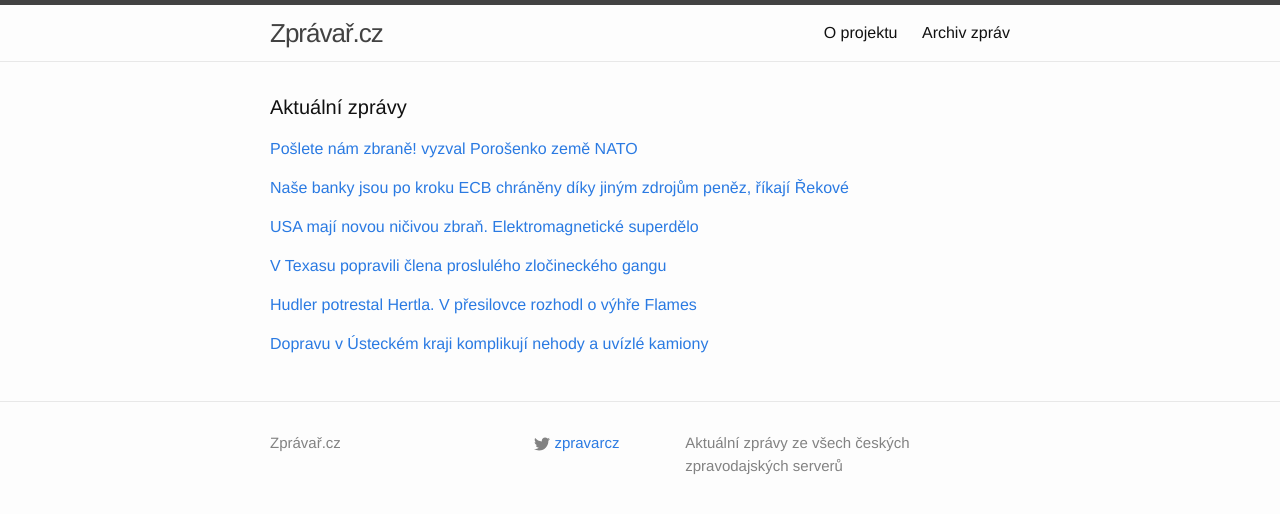
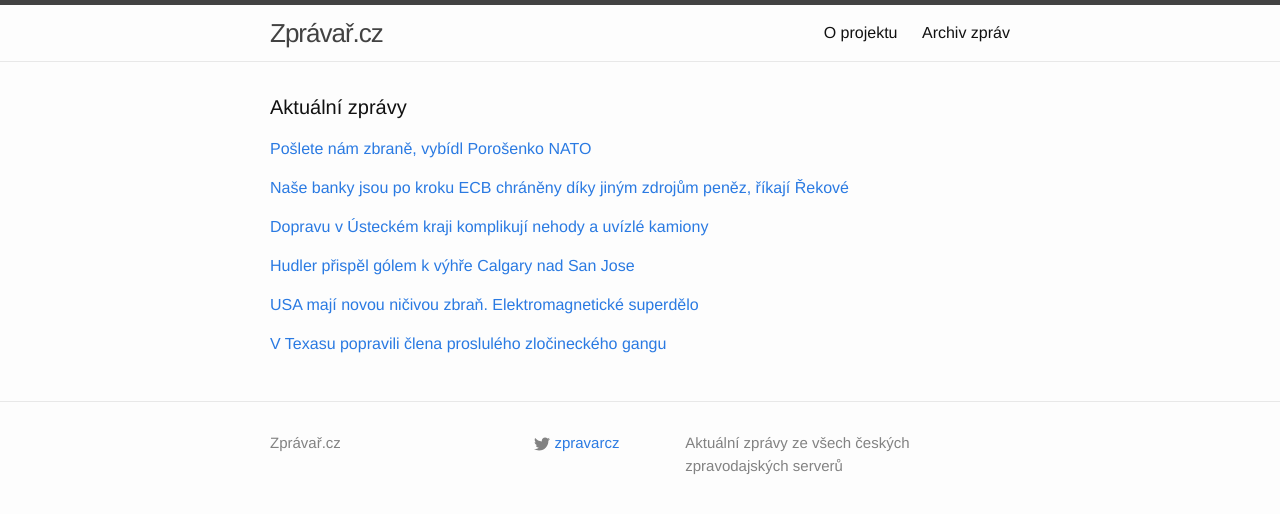
Before and after one commit to adliska/zpravar, a Jekyll site: the page built from index.html, in a window 1280 px wide. Shown: the top 514 px of the page. Built offline with Jekyll 4.4.1, drawn with Linux system fonts in a browser that asks for light colours.

Commit message:
zpravar news update

```diff
--- a/index.html
+++ b/index.html
@@ -5,9 +5,10 @@ layout: default
 <div class="home">
     <h1 class="page-heading">Aktuální zprávy</h1>
 
-<p><a href="javascript:;" onclick="toggle_visibility('zpravy0')">Pošlete nám zbraně! vyzval Porošenko země NATO</a></p>
+<p><a href="javascript:;" onclick="toggle_visibility('zpravy0')">Pošlete nám zbraně, vybídl Porošenko NATO</a></p>
 <div id="zpravy0" style="display:none">
 <ul>
+<li><a href=http://zpravy.e15.cz/zahranicni/udalosti/poslete-nam-zbrane-vybidl-porosenko-nato-1159841>Pošlete nám zbraně, vybídl Porošenko NATO - zpravy.e15.cz</a></li>
 <li><a href=http://www.tyden.cz/rubriky/zahranici/rusko-a-okoli/poslete-nam-zbrane-vyzval-porosenko-zeme-nato_332399.html>Pošlete nám zbraně! vyzval Porošenko země NATO - www.tyden.cz</a></li>
 <li><a href=http://www.lidovky.cz/poslete-nam-zbrane-zada-ukrajinsky-prezident-porosenko-nato-p5v-/zpravy-svet.aspx?c=A150205_071309_ln_zahranici_ele>Pošlete nám zbraně, žádá ukrajinský prezident Porošenko NATO  - www.lidovky.cz</a></li>
 <li><a href=http://zpravy.aktualne.cz/zahranici/poslete-nam-zbrane-vyzval-zeme-nato-porosenko/r~c7774420acfb11e4833a0025900fea04/>Pošlete nám zbraně, vyzval země NATO Porošenko - zpravy.aktualne.cz</a></li>
@@ -24,32 +25,35 @@ layout: default
 <li><a href=http://www.financninoviny.cz/zpravodajstvi/zpravy/recko-banky-jsou-po-kroku-ecb-chraneny-diky-jinym-zdrojum-penez/1177566>Řecko: Banky jsou po kroku ECB chráněny díky jiným zdrojům peněz - www.financninoviny.cz</a></li>
 <li><a href=http://zpravy.e15.cz/zahranicni/ekonomika/ecb-pritvrdila-prestala-s-nakupem-reckych-dluhopisu-1159760>ECB přitvrdila: Přestala s nákupem řeckých dluhopisů - zpravy.e15.cz</a></li>
 </ul>
-</div><p><a href="javascript:;" onclick="toggle_visibility('zpravy2')">USA mají novou ničivou zbraň. Elektromagnetické superdělo</a></p>
+</div><p><a href="javascript:;" onclick="toggle_visibility('zpravy2')">Dopravu v Ústeckém kraji komplikují nehody a uvízlé kamiony</a></p>
 <div id="zpravy2" style="display:none">
+<ul>
+<li><a href=http://www.denik.cz/z_domova/dopravu-v-usteckem-kraji-komplikuji-nehody-a-uvizle-kamiony-20150205.html>Dopravu v Ústeckém kraji komplikují nehody a uvízlé kamiony - www.denik.cz</a></li>
+<li><a href=http://www.ceskenoviny.cz/zpravy/zpravy/silnice-jsou-s-opatrnosti-sjizdne/1177593>Silnice jsou s opatrností sjízdné  - www.ceskenoviny.cz</a></li>
+<li><a href=http://zpravy.aktualne.cz/regiony/dopravu-v-usteckem-kraji-komplikuji-nehody-a-uvizle-kamiony/r~a34576fcad0111e4bdad0025900fea04/>Dopravu v Ústeckém kraji komplikují nehody a uvízlé kamiony - zpravy.aktualne.cz</a></li>
+<li><a href=http://zpravy.idnes.cz/situace-na-silnicich-0lb-/domaci.aspx?c=A150205_072337_domaci_jj>Dopravu v Ústeckém kraji brzdí nehody, na Zlínsku leží zledovatělý sníh - zpravy.idnes.cz</a></li>
+<li><a href=http://www.ceskenoviny.cz/zpravy/zpravy/v-jesenikach-slabe-snezilo-silnice-jsou-s-opatrnosti-sjizdne/1177593>V Jeseníkách slabě sněžilo, silnice jsou s opatrností sjízdné - www.ceskenoviny.cz</a></li>
+</ul>
+</div><p><a href="javascript:;" onclick="toggle_visibility('zpravy3')">Hudler přispěl gólem k výhře Calgary nad San Jose</a></p>
+<div id="zpravy3" style="display:none">
+<ul>
+<li><a href=http://www.denik.cz/hokej/hudler-prispel-golem-k-vyhre-calgary-nad-san-jose-20150205.html>Hudler přispěl gólem k výhře Calgary nad San Jose - www.denik.cz</a></li>
+<li><a href=http://sport.aktualne.cz/hudler-potrestal-hertla-v-presilovce-rozhodl-o-vyhre-flames/r~0f19753aacfe11e4aff10025900fea04/>Hudler potrestal Hertla. V přesilovce rozhodl o výhře Flames - sport.aktualne.cz</a></li>
+<li><a href=http://hokej.idnes.cz/hokej-nhl-zpravodajstvi-081-/nhl.aspx?c=A150205_064605_nhl_rou>Hudler pomohl gólem k výhře Calgary, z Čechů bodoval v NHL také Krejčí - hokej.idnes.cz</a></li>
+<li><a href=http://www.sportovninoviny.cz/zpravy/hudler-prispel-golem-k-vyhre-calgary-nad-san-jose/1177596>Hudler přispěl gólem k výhře Calgary nad San Jose - www.sportovninoviny.cz</a></li>
+</ul>
+</div><p><a href="javascript:;" onclick="toggle_visibility('zpravy4')">USA mají novou ničivou zbraň. Elektromagnetické superdělo</a></p>
+<div id="zpravy4" style="display:none">
 <ul>
 <li><a href=http://www.novinky.cz/zahranicni/amerika/360767-usa-maji-novou-nicivou-zbran-elektromagneticke-superdelo.html>USA mají novou ničivou zbraň. Elektromagnetické superdělo - www.novinky.cz</a></li>
 <li><a href=http://www.novinky.cz/zahranicni/amerika/360767-usa-maji-novou-zbran-elektromagneticke-superdelo-nepotrebuje-vybusninu.html>USA mají novou zbraň. Elektromagnetické superdělo nepotřebuje výbušninu - www.novinky.cz</a></li>
 <li><a href=http://www.novinky.cz/zahranicni/amerika/360767-elektromagneticke-superdelo-nepotrebuje-vybusninu.html>Elektromagnetické superdělo nepotřebuje výbušninu - www.novinky.cz</a></li>
 </ul>
-</div><p><a href="javascript:;" onclick="toggle_visibility('zpravy3')">V Texasu popravili člena proslulého zločineckého gangu </a></p>
-<div id="zpravy3" style="display:none">
+</div><p><a href="javascript:;" onclick="toggle_visibility('zpravy5')">V Texasu popravili člena proslulého zločineckého gangu </a></p>
+<div id="zpravy5" style="display:none">
 <ul>
 <li><a href=http://www.novinky.cz/zahranicni/amerika/360771-v-texasu-popravili-clena-prosluleho-zlocineckeho-gangu.html>V Texasu popravili člena proslulého zločineckého gangu  - www.novinky.cz</a></li>
 <li><a href=http://zpravy.idnes.cz/v-usa-popravili-prosluleho-gangstera-newbury-f4c-/zahranicni.aspx?c=A150205_064612_zahranicni_jj>V USA popravili známého gangstera, injekci dostal za vraždu policisty - zpravy.idnes.cz</a></li>
 <li><a href=http://www.novinky.cz/zahranicni/amerika/360771-v-usa-popravili-clena-prosluleho-zlocineckeho-gangu.html>V USA popravili člena proslulého zločineckého gangu  - www.novinky.cz</a></li>
 </ul>
-</div><p><a href="javascript:;" onclick="toggle_visibility('zpravy4')">Hudler potrestal Hertla. V přesilovce rozhodl o výhře Flames</a></p>
-<div id="zpravy4" style="display:none">
-<ul>
-<li><a href=http://sport.aktualne.cz/hudler-potrestal-hertla-v-presilovce-rozhodl-o-vyhre-flames/r~0f19753aacfe11e4aff10025900fea04/>Hudler potrestal Hertla. V přesilovce rozhodl o výhře Flames - sport.aktualne.cz</a></li>
-<li><a href=http://hokej.idnes.cz/hokej-nhl-zpravodajstvi-081-/nhl.aspx?c=A150205_064605_nhl_rou>Hudler pomohl gólem k výhře Calgary, z Čechů bodoval v NHL také Krejčí - hokej.idnes.cz</a></li>
-<li><a href=http://www.sportovninoviny.cz/zpravy/hudler-prispel-golem-k-vyhre-calgary-nad-san-jose/1177596>Hudler přispěl gólem k výhře Calgary nad San Jose - www.sportovninoviny.cz</a></li>
-</ul>
-</div><p><a href="javascript:;" onclick="toggle_visibility('zpravy5')">Dopravu v Ústeckém kraji komplikují nehody a uvízlé kamiony</a></p>
-<div id="zpravy5" style="display:none">
-<ul>
-<li><a href=http://zpravy.aktualne.cz/regiony/dopravu-v-usteckem-kraji-komplikuji-nehody-a-uvizle-kamiony/r~a34576fcad0111e4bdad0025900fea04/>Dopravu v Ústeckém kraji komplikují nehody a uvízlé kamiony - zpravy.aktualne.cz</a></li>
-<li><a href=http://zpravy.idnes.cz/situace-na-silnicich-0lb-/domaci.aspx?c=A150205_072337_domaci_jj>Dopravu v Ústeckém kraji brzdí nehody, na Zlínsku leží zledovatělý sníh - zpravy.idnes.cz</a></li>
-<li><a href=http://www.ceskenoviny.cz/zpravy/zpravy/v-jesenikach-slabe-snezilo-silnice-jsou-s-opatrnosti-sjizdne/1177593>V Jeseníkách slabě sněžilo, silnice jsou s opatrností sjízdné - www.ceskenoviny.cz</a></li>
-</ul>
 </div></div>
```
